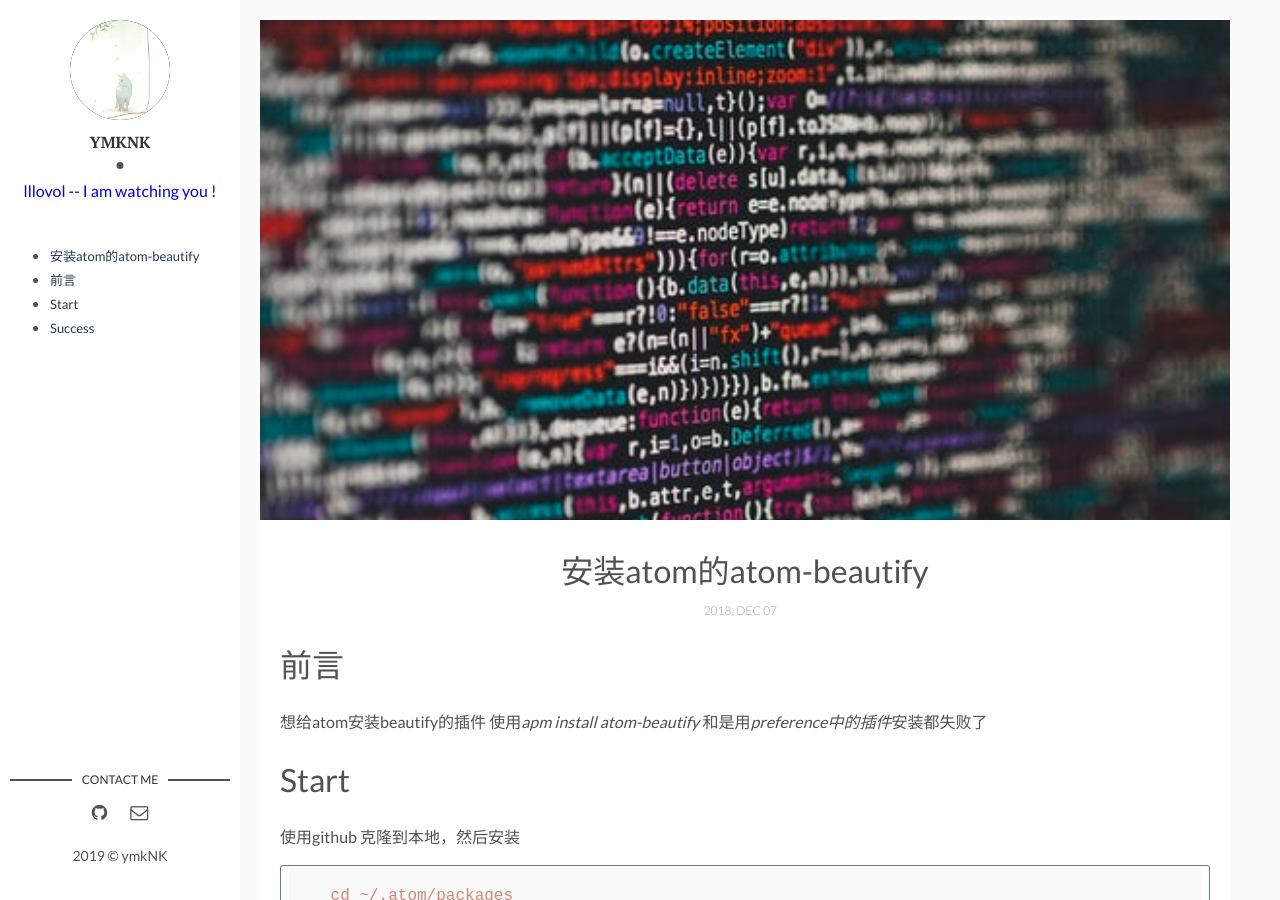
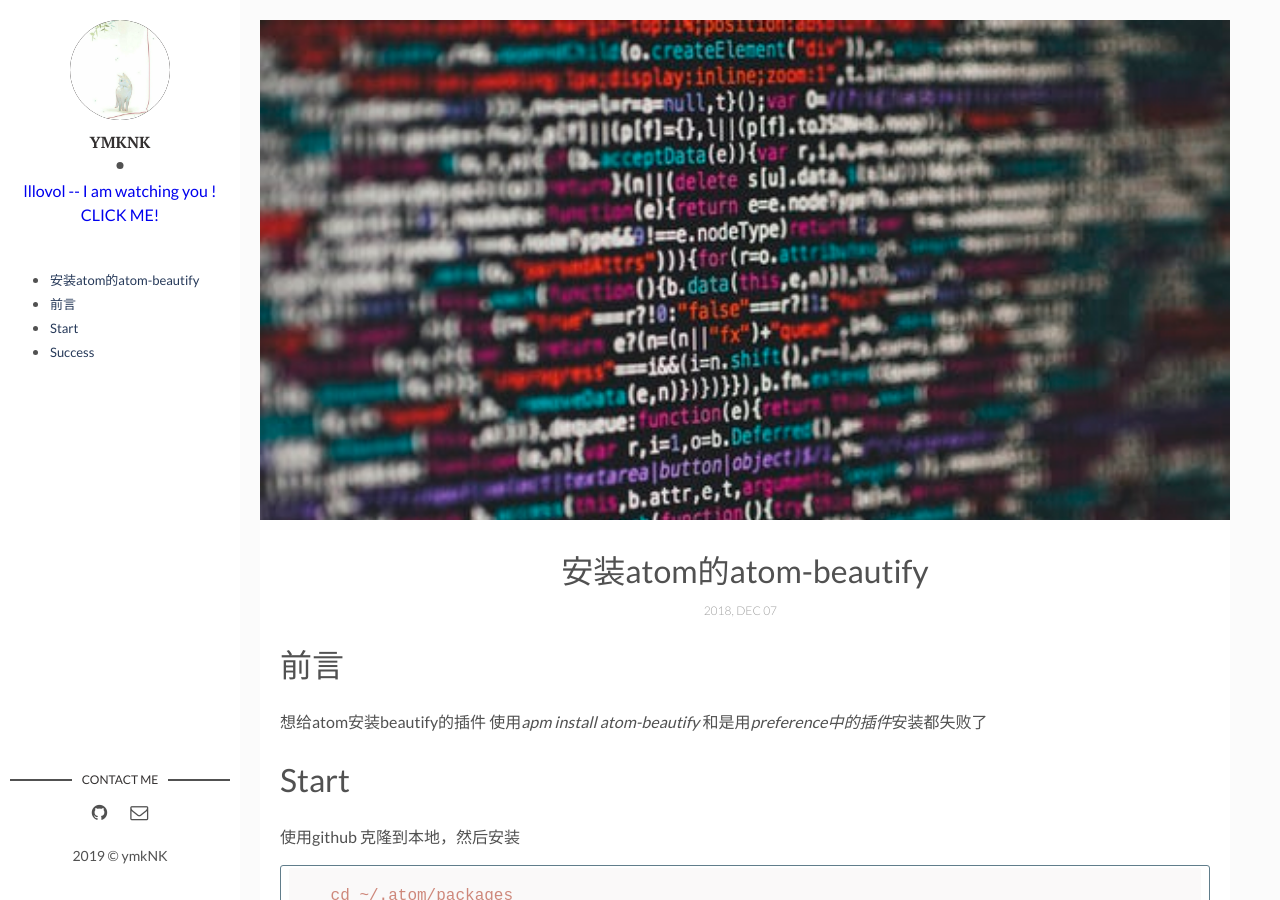
Before and after one commit to ymkNK/ymkNK.github.io, a Jekyll site: the page built from _posts/2018-12-07-安装atom的atom-beautify.md, in a window 1280 px wide and 900 px high. Built offline with Jekyll 4.4.1, drawn with Linux system fonts in a browser that asks for light colours; comment, search, counter and statistics services are not loaded.

Commit message:
2019-01-07-msg

```diff
--- a/_config.yml
+++ b/_config.yml
@@ -11,7 +11,7 @@ site-twitter: #if your site has a twitter account, enter it here
 # Author Settings
 author: ymkNK # add your name
 author-img: cat.jpg # add your photo
-about-author: lllovol -- I am watching you ! # add description
+about-author: lllovol -- I am watching you ! CLICK ME! # add description
 social-twitter: # add your Twitter handle
 social-facebook: # add your Facebook handle
 social-github: ymkNK # add your Github handle
```
Also changed, not shown: index.html (+4 -5 lines).
